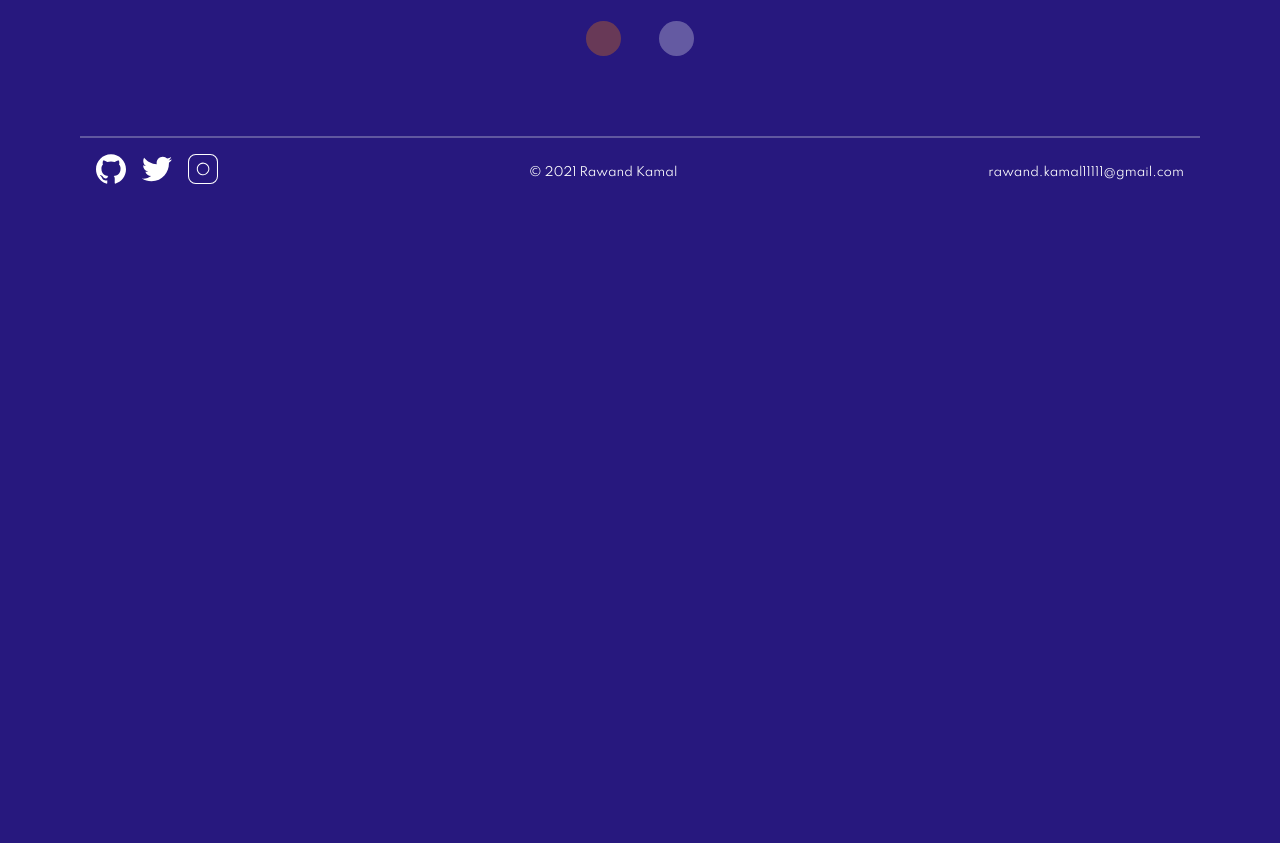
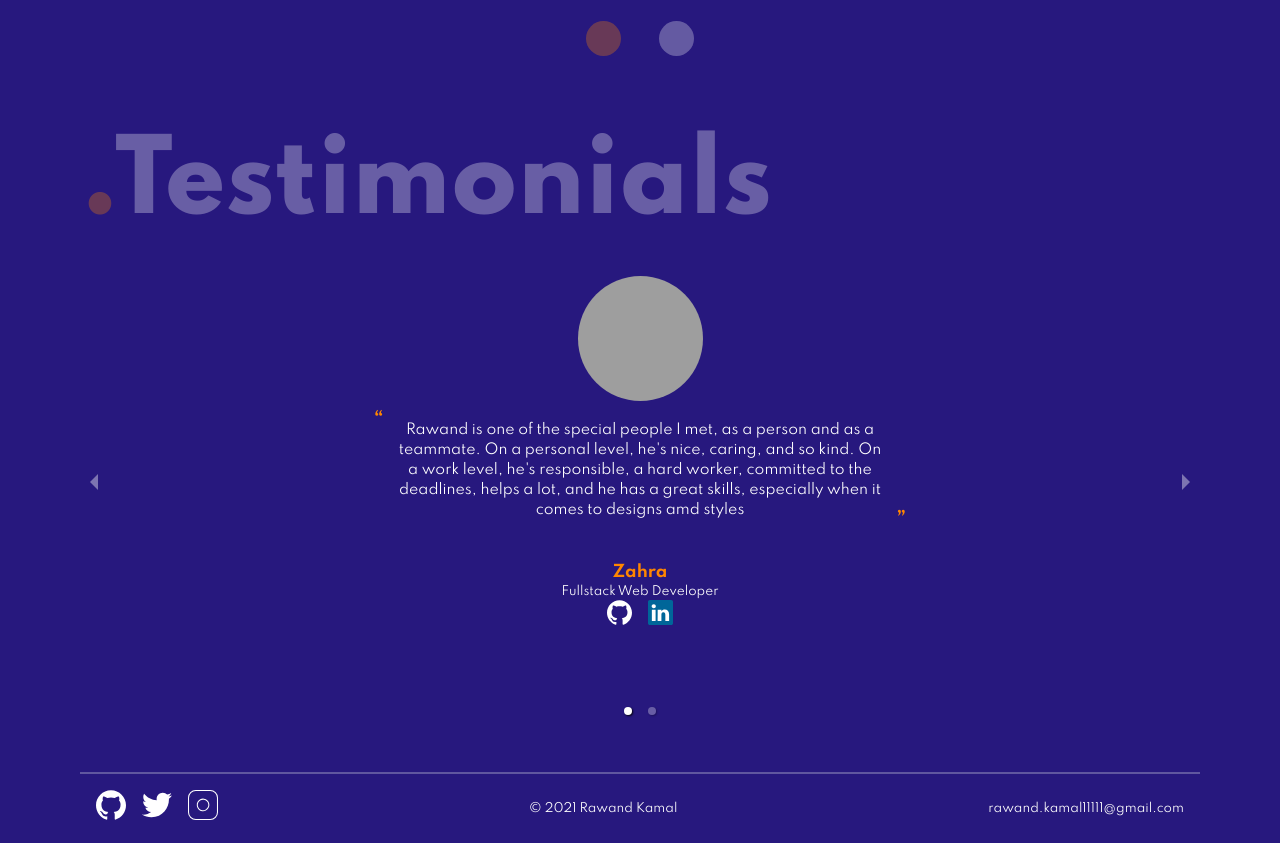
Before and after one commit to RawandDev/portfolio-nextjsss, a Next.js app: page / in a window 1280 px wide. Shown: the part 648-1491 px from the top of the page. Before the commit the page ends 855 px from the top, so only its background shows below. Built offline with nearby package versions, Linux system fonts and the light colour scheme; grey boxes are pictures that could not be loaded.

Commit message:
feat(testimonial): add testimonial

```diff
--- /dev/null
+++ b/components/Testimonials.jsx
@@ -0,0 +1,94 @@
+import React from "react";
+import Image from "next/image";
+import testimonials from "../utils/testimonials.json";
+import "react-responsive-carousel/lib/styles/carousel.min.css"; // requires a loader
+import { Carousel } from "react-responsive-carousel";
+
+function Testimonials() {
+  return (
+    <div className="mb-10">
+      <h1 className="text-4xl text-white sm:text-8xl font-extrabold opacity-30">
+        <span className="text-secondary">.</span>Testimonials
+      </h1>
+      <Carousel
+        showStatus={false}
+        showIndicators={true}
+        infiniteLoop={true}
+        transitionTime={500}
+        emulateTouch={true}
+        showThumbs={false}
+      >
+        {testimonials.map((item, index) => {
+          return (
+            <div
+              key={index}
+              className="flex items-center justify-center px-5 py-5"
+            >
+              <div className="w-full mx-auto max-w-xl rounded-lg bg-transparent px-5 pt-5 pb-10 text-gray-800 dark:text-gray-50">
+                <div className="w-full pt-1">
+                  <a href="#" className="block relative">
+                    <Image
+                      alt="profile"
+                      src={
+                        item.imageURL ||
+                        "https://raw.githubusercontent.com/gist/RawandDev/9c5e970c219b18d066df0410f03868ba/raw/a0e0fe42fdc24b6574d8e27c719197872d5279c0/placeholder.svg"
+                      }
+                      width={125}
+                      height={125}
+                      className="object-cover rounded-full"
+                    />
+                  </a>
+                </div>
+                <div className="w-full mb-10">
+                  <div className="text-3xl text-secondary text-left leading-tight h-3">
+                    “
+                  </div>
+                  <p className="text-sm text-white dark:text-gray-100 text-center px-5">
+                    {item.testimonial}
+                  </p>
+                  <div className="text-3xl text-secondary text-right leading-tight h-3 -mt-3">
+                    ”
+                  </div>
+                </div>
+                <div className="w-full">
+                  <p className="text-md text-secondary font-bold text-center">
+                    {item.name}
+                  </p>
+                  <p className="text-xs text-white dark:text-gray-300 text-center">
+                    {item.title}
+                  </p>
+                </div>
+                <div className="flex justify-center">
+                  <div className="mr-4">
+                    <a
+                      href={item.linkedin}
+                      target="_blank"
+                      rel="noopener noreferrer"
+                    >
+                      <Image src="/images/github.svg" width={25} height={25} />
+                    </a>
+                  </div>
+                  <div>
+                    <a
+                      href={item.github}
+                      target="_blank"
+                      rel="noopener noreferrer"
+                    >
+                      <Image
+                        src="/images/linkedin.svg"
+                        width={25}
+                        height={25}
+                      />
+                    </a>
+                  </div>
+                </div>
+              </div>
+            </div>
+          );
+        })}
+      </Carousel>
+    </div>
+  );
+}
+
+export default Testimonials;
--- a/pages/index.js
+++ b/pages/index.js
@@ -1,6 +1,7 @@
 import Image from "next/image";
 import Link from "next/link";
 import { particle } from "../utils/exportImages";
+import Testimonials from "../components/Testimonials";
 
 export default function Home() {
   return (
@@ -32,6 +33,7 @@ export default function Home() {
       <div className="flex justify-center opacity-30 mb-20">
         <Image src={particle} alt="particle" />
       </div>
+      <Testimonials />
     </>
   );
 }
--- /dev/null
+++ b/utils/testimonials.json
@@ -0,0 +1,18 @@
+[
+  {
+    "name": "Zahra",
+    "title": "Fullstack Web Developer",
+    "testimonial": "Rawand is one of the special people I met, as a person and as a teammate. On a personal level, he's nice, caring, and so kind. On a work level, he's responsible, a hard worker, committed to the deadlines, helps a lot, and he has a great skills, especially when it comes to designs amd styles",
+    "imageURL": "",
+    "linkedin": "https://www.linkedin.com/in/zahraa-baharaluloom-5450351b1",
+    "github": "https://github.com/ZhraaBaharAluloom"
+  },
+  {
+    "name": "Muhanned",
+    "title": "Re:Coded Trainer",
+    "testimonial": "During my time working along side Rawand, he was an excellent student that demonstrated great sense of responsibility and professionalism. He was an active participant in our classes, and was always supporting his peers. His coding skills are remarkable as he was one of the top students in the class. I highly recommend him as I am certain that he will continue to do great and creative things in his future.",
+    "imageURL": "https://avatars.githubusercontent.com/u/40465727?v=4",
+    "linkedin": "https://www.linkedin.com/in/muhannednoman",
+    "github": "https://github.com/MuhannedNoman"
+  }
+]
```
Also changed, not shown: public/images/linkedin.svg (added).
